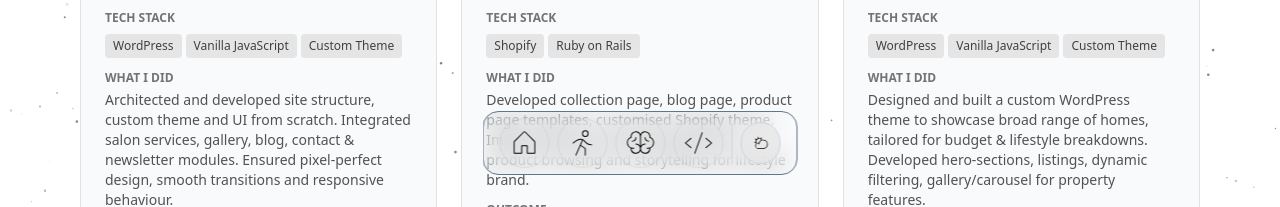
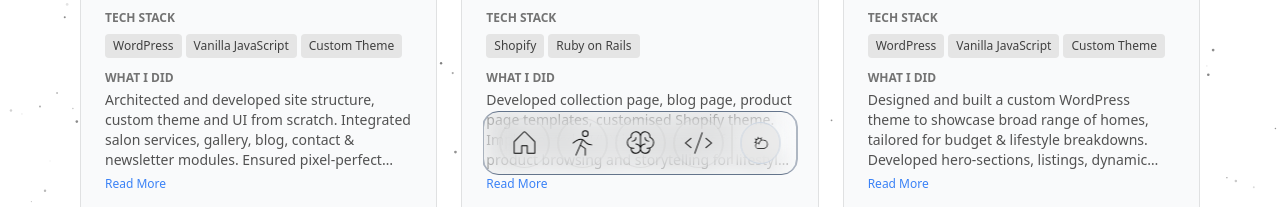
Before and after one commit to Safdar-Ali-India/safdar-Portfolio, a Next.js app: page /projects in a window 1280 px wide. Shown: the part 593-800 px from the top of the page. Built offline with nearby package versions, Linux system fonts and the light colour scheme.

Commit message:
fix: improve read more button visibility and navbar active states

```diff
--- a/app/projects/page.jsx
+++ b/app/projects/page.jsx
@@ -68,7 +68,6 @@ const caseStudies = [
   },
   {
     title: "Sommet Beauty",
-    location: "",
     url: "sommetbeauty.com",
     role: "Shopify Build & Performance Optimisation",
     techStack: ["Shopify"],
@@ -112,7 +111,6 @@ const caseStudies = [
   },
   {
     title: "Empanada Mama",
-    location: "NYC",
     url: "empanadamama.com",
     role: "Design & Maintenance",
     techStack: ["Squarespace"],
@@ -134,7 +132,6 @@ const caseStudies = [
   },
   {
     title: "FreshSends",
-    location: "",
     url: "freshsends.com",
     role: "Shopify Site Work & Maintenance",
     techStack: ["Shopify"],
@@ -261,6 +258,7 @@ const projectData = [
 
 function CaseStudyCard({ study, index }) {
   const [showFullOutcome, setShowFullOutcome] = useState(false)
+  const [showFullDescription, setShowFullDescription] = useState(false)
 
   return (
     <div className="bg-gray-50 dark:bg-black border border-black/[0.1] dark:border-white/[0.2] rounded-xl overflow-hidden hover:shadow-2xl hover:shadow-emerald-500/[0.1] transition-all duration-300">
@@ -298,13 +296,18 @@ function CaseStudyCard({ study, index }) {
 
         <div className="mb-3">
           <p className="text-xs font-semibold text-neutral-500 dark:text-neutral-400 uppercase mb-1">What I Did</p>
-          <p className="text-sm text-neutral-600 dark:text-neutral-400">{study.description}</p>
+          <p className={`text-sm text-neutral-600 dark:text-neutral-400 ${!showFullDescription ? "line-clamp-4" : ""}`}>{study.description}</p>
+          {study.description.length > 120 && (
+            <button onClick={() => setShowFullDescription(!showFullDescription)} className="text-xs text-blue-500 hover:text-blue-400 mt-1">
+              {showFullDescription ? "Show Less" : "Read More"}
+            </button>
+          )}
         </div>
 
         <div className="mb-6">
           <p className="text-xs font-semibold text-neutral-500 dark:text-neutral-400 uppercase mb-1">Outcome</p>
           <p className={`text-sm text-neutral-600 dark:text-neutral-400 ${!showFullOutcome ? "line-clamp-2" : ""}`}>{study.outcome}</p>
-          {study.outcome.length > 100 && (
+          {study.outcome.length > 80 && (
             <button onClick={() => setShowFullOutcome(!showFullOutcome)} className="text-xs text-blue-500 hover:text-blue-400 mt-1">
               {showFullOutcome ? "Show Less" : "Read More"}
             </button>
```
